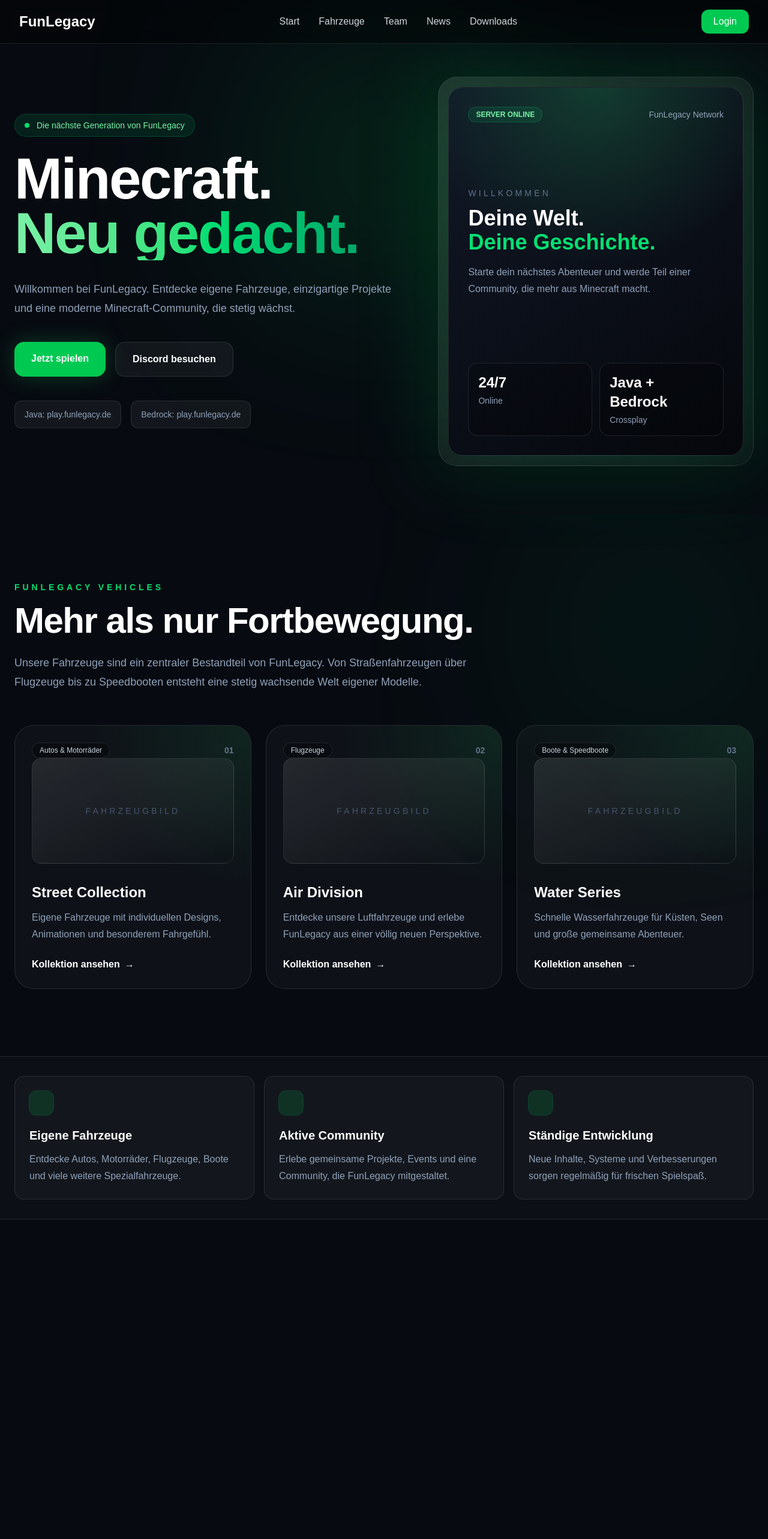
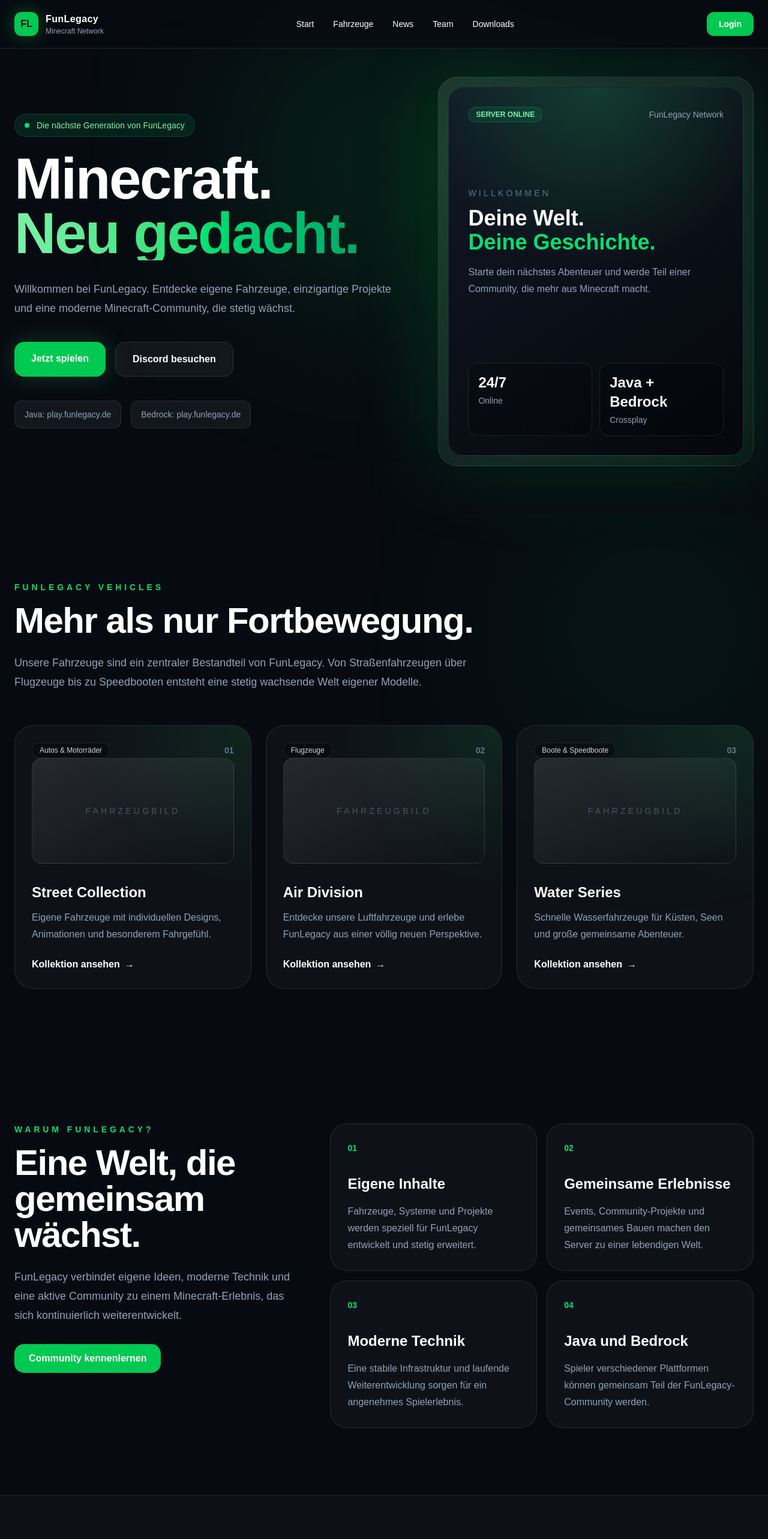
Before and after one commit to Marsch0404/funlegacy-next, a Next.js app: page / in a window 1280 px wide. Shown: the top 2566 px of the page at 60% size. Before the commit the page ends 2033 px from the top, so only its background shows below. Built offline with nearby package versions, Linux system fonts and the light colour scheme.

Commit message:
Add Why FunLegacy and news sections

```diff
--- a/app/page.tsx
+++ b/app/page.tsx
@@ -1,5 +1,7 @@
 import Navbar from "@/components/layout/Navbar";
 import VehicleShowcase from "@/components/sections/VehicleShowcase";
+import WhyFunLegacy from "@/components/sections/WhyFunLegacy";
+import NewsSection from "@/components/sections/NewsSection";
 
 const features = [
   {
@@ -126,6 +128,10 @@
 
       <VehicleShowcase />
 
+      <WhyFunLegacy />
+
+      <NewsSection />
+
       <section className="border-y border-white/10 bg-white/[0.02] px-6 py-8">
         <div className="mx-auto grid max-w-7xl gap-4 md:grid-cols-3">
           {features.map((feature) => (
--- a/components/layout/Navbar.tsx
+++ b/components/layout/Navbar.tsx
@@ -1,22 +1,44 @@
+const navigation = [
+  { label: "Start", href: "#start" },
+  { label: "Fahrzeuge", href: "#fahrzeuge" },
+  { label: "News", href: "#news" },
+  { label: "Team", href: "#team" },
+  { label: "Downloads", href: "#downloads" },
+];
+
 export default function Navbar() {
   return (
-    <header className="fixed top-0 left-0 w-full z-50 backdrop-blur-md bg-black/40 border-b border-white/10">
-      <div className="max-w-7xl mx-auto flex items-center justify-between px-8 py-4">
-        <h1 className="text-2xl font-bold text-white">
-          FunLegacy
-        </h1>
+    <header className="fixed inset-x-0 top-0 z-50 border-b border-white/10 bg-[#070b11]/75 backdrop-blur-xl">
+      <div className="mx-auto flex h-20 max-w-7xl items-center justify-between px-6">
+        <a href="#start" className="flex items-center gap-3">
+          <span className="flex h-10 w-10 items-center justify-center rounded-xl bg-green-500 font-black text-black shadow-[0_0_30px_rgba(34,197,94,0.35)]">
+            FL
+          </span>
 
-        <nav className="flex gap-8 text-gray-300">
-          <a href="#">Start</a>
-          <a href="#">Fahrzeuge</a>
-          <a href="#">Team</a>
-          <a href="#">News</a>
-          <a href="#">Downloads</a>
+          <div>
+            <p className="font-black tracking-wide text-white">FunLegacy</p>
+            <p className="text-xs text-slate-400">Minecraft Network</p>
+          </div>
+        </a>
+
+        <nav className="hidden items-center gap-8 md:flex">
+          {navigation.map((item) => (
+            <a
+              key={item.label}
+              href={item.href}
+              className="text-sm font-medium text-slate-300 transition hover:text-white"
+            >
+              {item.label}
+            </a>
+          ))}
         </nav>
 
-        <button className="rounded-xl bg-green-500 px-5 py-2 text-white hover:bg-green-600 transition">
+        <a
+          href="#login"
+          className="rounded-xl bg-green-500 px-5 py-2.5 text-sm font-bold text-black transition hover:bg-green-400"
+        >
           Login
-        </button>
+        </a>
       </div>
     </header>
   );
--- /dev/null
+++ b/components/sections/NewsSection.tsx
@@ -0,0 +1,102 @@
+const news = [
+  {
+    date: "28. Juli 2026",
+    category: "Entwicklung",
+    title: "Die neue FunLegacy-Webseite entsteht",
+    description:
+      "Wir bauen aktuell eine vollständig neue Plattform mit modernem Design, neuen Funktionen und einer besseren Übersicht.",
+  },
+  {
+    date: "Demnächst",
+    category: "Fahrzeuge",
+    title: "Neue Fahrzeug-Kollektionen",
+    description:
+      "Weitere Autos, Motorräder, Flugzeuge und Wasserfahrzeuge werden vorbereitet und künftig auf der Webseite vorgestellt.",
+  },
+  {
+    date: "Demnächst",
+    category: "Community",
+    title: "Mehr Inhalte für unsere Spieler",
+    description:
+      "News, Downloads, Teamvorstellungen und Community-Projekte erhalten eigene moderne Bereiche.",
+  },
+];
+
+export default function NewsSection() {
+  return (
+    <section
+      id="news"
+      className="relative border-y border-white/10 bg-white/[0.02] px-6 py-28"
+    >
+      <div className="mx-auto max-w-7xl">
+        <div className="flex flex-col justify-between gap-8 md:flex-row md:items-end">
+          <div className="max-w-3xl">
+            <p className="text-sm font-bold uppercase tracking-[0.35em] text-green-400">
+              Neuigkeiten
+            </p>
+
+            <h2 className="mt-4 text-4xl font-black tracking-tight sm:text-6xl">
+              Aktuelles aus FunLegacy.
+            </h2>
+
+            <p className="mt-6 text-lg leading-8 text-slate-400">
+              Erfahre mehr über neue Inhalte, Entwicklungen und kommende
+              Community-Projekte.
+            </p>
+          </div>
+
+          <a
+            href="#alle-news"
+            className="inline-flex w-fit items-center gap-2 font-bold text-green-400 transition hover:gap-3"
+          >
+            Alle Neuigkeiten
+            <span>→</span>
+          </a>
+        </div>
+
+        <div className="mt-14 grid gap-6 lg:grid-cols-3">
+          {news.map((article, index) => (
+            <article
+              key={article.title}
+              className="group relative overflow-hidden rounded-[2rem] border border-white/10 bg-[#0d141f] p-7 transition duration-300 hover:-translate-y-2 hover:border-green-400/30"
+            >
+              <div className="absolute right-0 top-0 h-36 w-36 rounded-full bg-green-500/10 blur-3xl transition group-hover:bg-green-500/20" />
+
+              <div className="relative">
+                <div className="flex items-center justify-between gap-4">
+                  <span className="rounded-full border border-green-400/20 bg-green-400/10 px-3 py-1 text-xs font-bold text-green-300">
+                    {article.category}
+                  </span>
+
+                  <span className="text-xs text-slate-500">
+                    0{index + 1}
+                  </span>
+                </div>
+
+                <div className="mt-16">
+                  <p className="text-sm text-slate-500">{article.date}</p>
+
+                  <h3 className="mt-3 text-2xl font-black leading-tight">
+                    {article.title}
+                  </h3>
+
+                  <p className="mt-4 leading-7 text-slate-400">
+                    {article.description}
+                  </p>
+
+                  <a
+                    href="#"
+                    className="mt-7 inline-flex items-center gap-2 font-bold text-white transition group-hover:text-green-400"
+                  >
+                    Beitrag lesen
+                    <span>→</span>
+                  </a>
+                </div>
+              </div>
+            </article>
+          ))}
+        </div>
+      </div>
+    </section>
+  );
+}
--- /dev/null
+++ b/components/sections/WhyFunLegacy.tsx
@@ -0,0 +1,78 @@
+const reasons = [
+  {
+    number: "01",
+    title: "Eigene Inhalte",
+    description:
+      "Fahrzeuge, Systeme und Projekte werden speziell für FunLegacy entwickelt und stetig erweitert.",
+  },
+  {
+    number: "02",
+    title: "Gemeinsame Erlebnisse",
+    description:
+      "Events, Community-Projekte und gemeinsames Bauen machen den Server zu einer lebendigen Welt.",
+  },
+  {
+    number: "03",
+    title: "Moderne Technik",
+    description:
+      "Eine stabile Infrastruktur und laufende Weiterentwicklung sorgen für ein angenehmes Spielerlebnis.",
+  },
+  {
+    number: "04",
+    title: "Java und Bedrock",
+    description:
+      "Spieler verschiedener Plattformen können gemeinsam Teil der FunLegacy-Community werden.",
+  },
+];
+
+export default function WhyFunLegacy() {
+  return (
+    <section id="warum" className="relative px-6 py-28">
+      <div className="mx-auto max-w-7xl">
+        <div className="grid gap-14 lg:grid-cols-[0.8fr_1.2fr]">
+          <div>
+            <p className="text-sm font-bold uppercase tracking-[0.35em] text-green-400">
+              Warum FunLegacy?
+            </p>
+
+            <h2 className="mt-4 text-4xl font-black tracking-tight sm:text-6xl">
+              Eine Welt, die gemeinsam wächst.
+            </h2>
+
+            <p className="mt-6 max-w-xl text-lg leading-8 text-slate-400">
+              FunLegacy verbindet eigene Ideen, moderne Technik und eine aktive
+              Community zu einem Minecraft-Erlebnis, das sich kontinuierlich
+              weiterentwickelt.
+            </p>
+
+            <a
+              href="#discord"
+              className="mt-8 inline-flex rounded-2xl bg-green-500 px-6 py-3 font-bold text-black transition hover:bg-green-400"
+            >
+              Community kennenlernen
+            </a>
+          </div>
+
+          <div className="grid gap-4 sm:grid-cols-2">
+            {reasons.map((reason) => (
+              <article
+                key={reason.number}
+                className="rounded-[1.75rem] border border-white/10 bg-white/[0.03] p-7 transition hover:-translate-y-1 hover:border-green-400/30"
+              >
+                <span className="text-sm font-black text-green-400">
+                  {reason.number}
+                </span>
+
+                <h3 className="mt-8 text-2xl font-black">{reason.title}</h3>
+
+                <p className="mt-4 leading-7 text-slate-400">
+                  {reason.description}
+                </p>
+              </article>
+            ))}
+          </div>
+        </div>
+      </div>
+    </section>
+  );
+}
```
